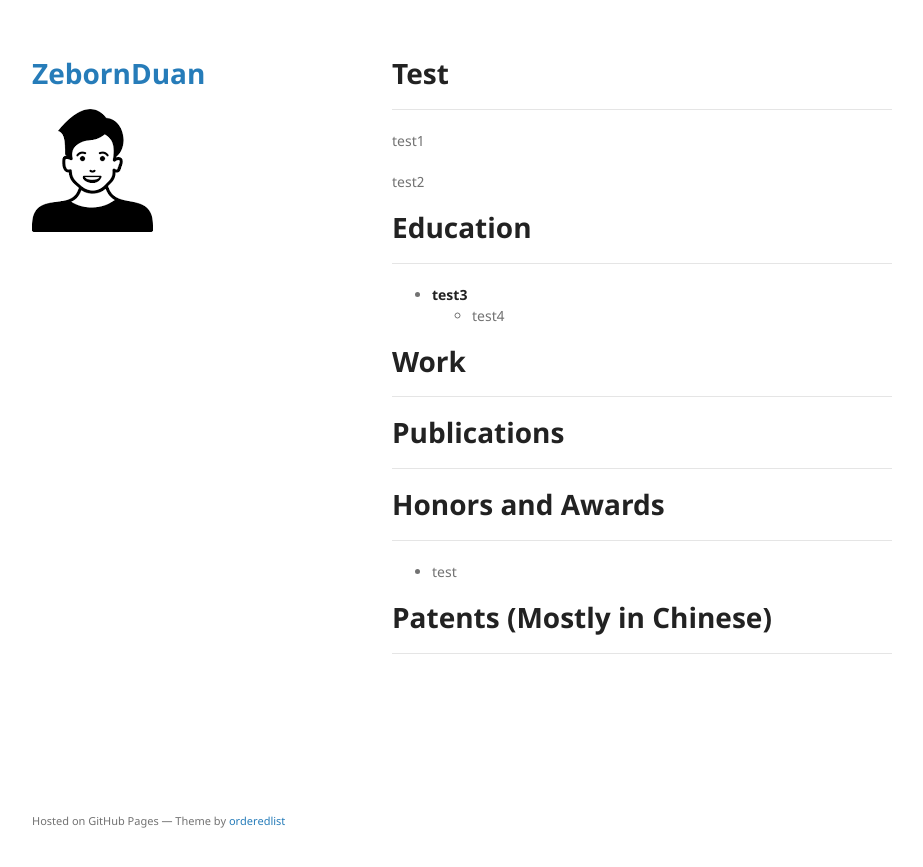
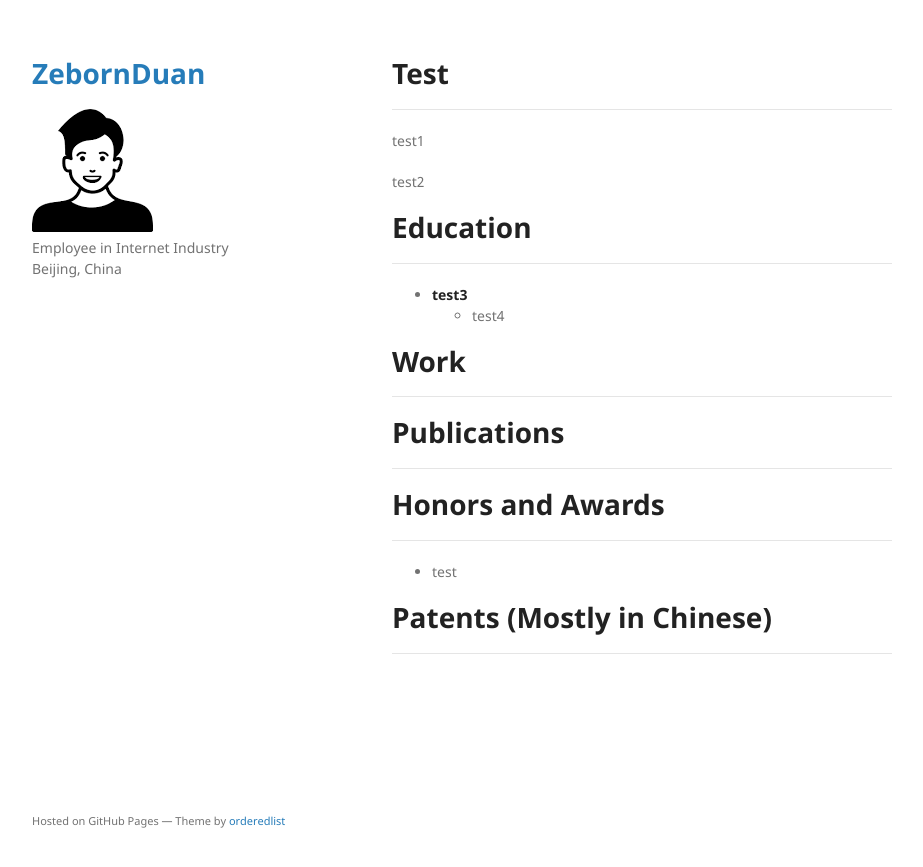
Before and after one commit to ZebornDuan/PersonalPage, a Jekyll site: the page built from index.md, in a window 1280 px wide. Shown: the top 867 px of the page, without its empty margins (178-1101 px from the left). Built offline with Jekyll 4.4.1, drawn with Linux system fonts in a browser that asks for light colours; the repository's description, which GitHub fills in, is left out; our own code applies the rules of GitHub Pages for plain Markdown files.

Commit message:
update simple description

```diff
--- a/_config.yml
+++ b/_config.yml
@@ -1,6 +1,6 @@
 title: ZebornDuan
 logo: /assets/img/photo.png
-description:
+description: Employee in Internet Industry <br/> Beijing, China
 show_downloads: false
 google_analytics:
 theme: jekyll-theme-minimal
```
